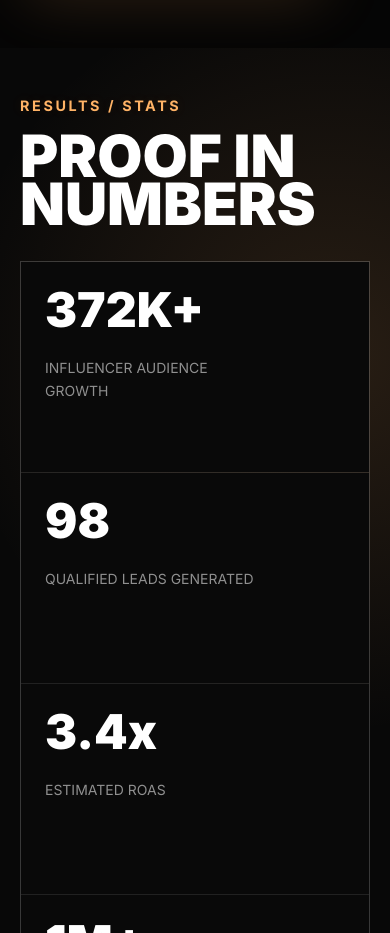
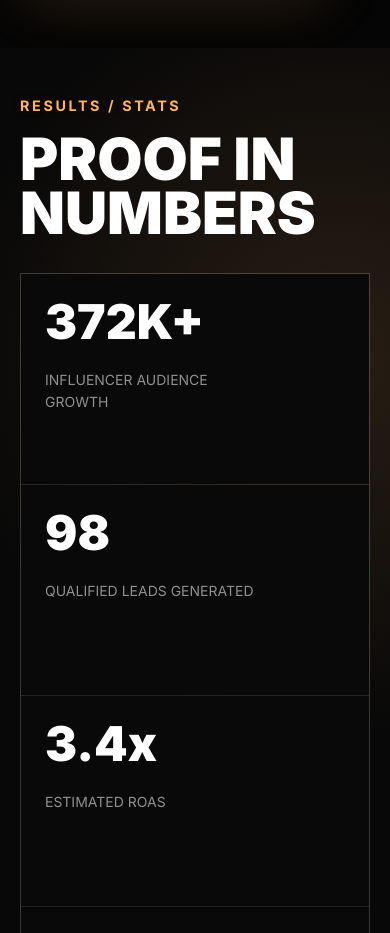
Before and after one commit to ahsan318917/Zohaib_Portfolio, a React (Vite) app: page / in a window 390 px wide. Shown: the part 2980-3913 px from the top of the page. Built offline with nearby package versions, Linux system fonts and the light colour scheme.

Commit message:
Refine mobile heading spacing for results section

```diff
--- a/src/main.jsx
+++ b/src/main.jsx
@@ -627,7 +627,7 @@ function Results() {
       <div className="relative mx-auto max-w-7xl">
         <Reveal className="mb-8 md:mb-12">
           <p className="section-label">Results / Stats</p>
-          <h2 className="mt-4 text-6xl font-black uppercase leading-[0.82] text-white sm:text-7xl md:text-[9rem] lg:text-[11rem]">
+          <h2 className="mt-4 text-6xl font-black uppercase leading-[0.92] text-white sm:text-7xl md:text-[9rem] md:leading-[0.82] lg:text-[11rem]">
             Proof in
             <span className="block text-white/38">Numbers</span>
           </h2>
```
